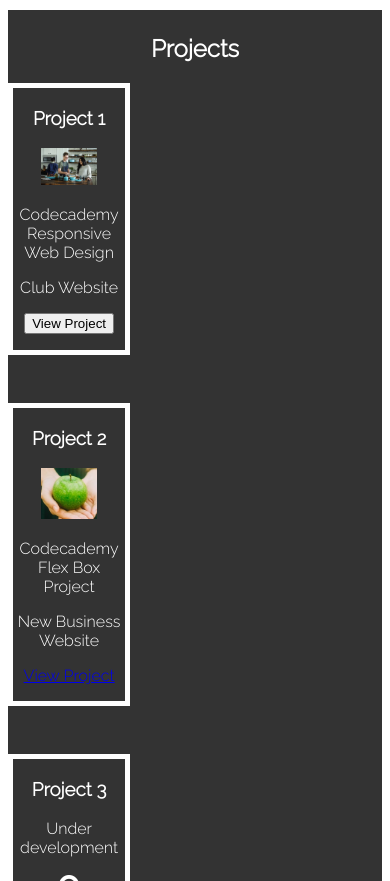
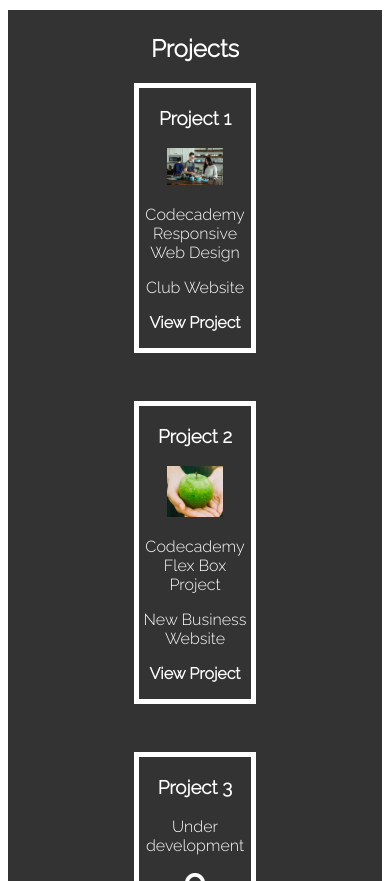
Before and after one commit to KalA68/KalA68.github.io, a plain HTML site: page index.html in a window 390 px wide. Shown: the part 1119-2000 px from the top of the page. Drawn offline with Linux system fonts and the light colour scheme.

Commit message:
re-size for mobile & fix links

```diff
--- a/index.html
+++ b/index.html
@@ -53,23 +53,25 @@
         </div>
 
         <div class ="container2">
-            <h2>Projects</h2>
+            <h2 id="projects">Projects</h2>
                 <div class="container3" id="projects">
-                    <div id="projectsBox">
+                    <div class="projectsBox">
                     <h3>Project 1</h3>
                     <img src="resources/friendscook.jpg" alt="friends cooking">
                         <p>Codecademy Responsive Web Design</p>
                         <p>Club Website</p>
-                        <button type="button" onclick="#">View Project</button>
+                    <a href="Clubwebsite/index.html" target="_blank">View Project</a>
                 </div>
-                <div id="projectsBox">
+
+                <div class="projectsBox">
                     <h3>Project 2</h3>
                     <img src="resources/logo.jpg"alt="apple logo for new business website">
                     <p>Codecademy Flex Box Project</p>
                     <p>New Business Website</p>
-                    <a href="https://github.com/KalA68/HolisticHealth/blob/master/index.html">View Project</a>
+                    <a href="HolisticHealth/index.html" target="_blank">View Project</a>
                 </div>
-                <div id="projectsBox">
+
+                <div class="projectsBox">
                     <h3>Project 3</h3>
                     <p>Under development</p>
                     <p><span class="material-icons" id="lock">lock</span></p>
--- a/style.css
+++ b/style.css
@@ -91,7 +91,7 @@ main {
     margin-top: 10px;
 
     }
-.container1 { /*styling for box around aboutme*/
+.container1 { /*styling for box around each page section*/
     display: inline-flex;
     justify-content:space-between;
     width: 100%;
@@ -127,7 +127,7 @@ main {
     justify-content: space-between;
     }
 
-#projectsBox {
+.projectsBox {
     border: 5px solid white;
     text-align: center;
     width: 30%;
@@ -135,13 +135,18 @@ main {
     padding-bottom: 1rem;
     }
 
-#projectsBox img {
+.projectsBox img {
     width: 50%;
     }
 
- #projectsBox img:hover {
+ .projectsBox img:hover {
     transform: scale(1.5,1.5);
     }
+.projectsBox a {
+    color: white;
+    text-decoration: none;
+    font-weight: 800;
+}
 #lock {
     /*.material-icons.md-48 {*/ font-size: 48px;
 }
@@ -180,14 +185,23 @@ footer {
 /*settings for mobile*/
 @media only screen and (max-width:600px) {
 
+    nav li a{
+        font-size: 0.75rem;
+
+    }
     .container1 {
         display: flex;
         flex-direction: column;
-        justify-content: center;
+        align-content: center;
+
     }
     .container3 {
         display: flex;
+        justify-content: center;
         flex-direction: column;
+    }
+    .projectsBox {
+        align-self: center;
     }
 
 }
```
